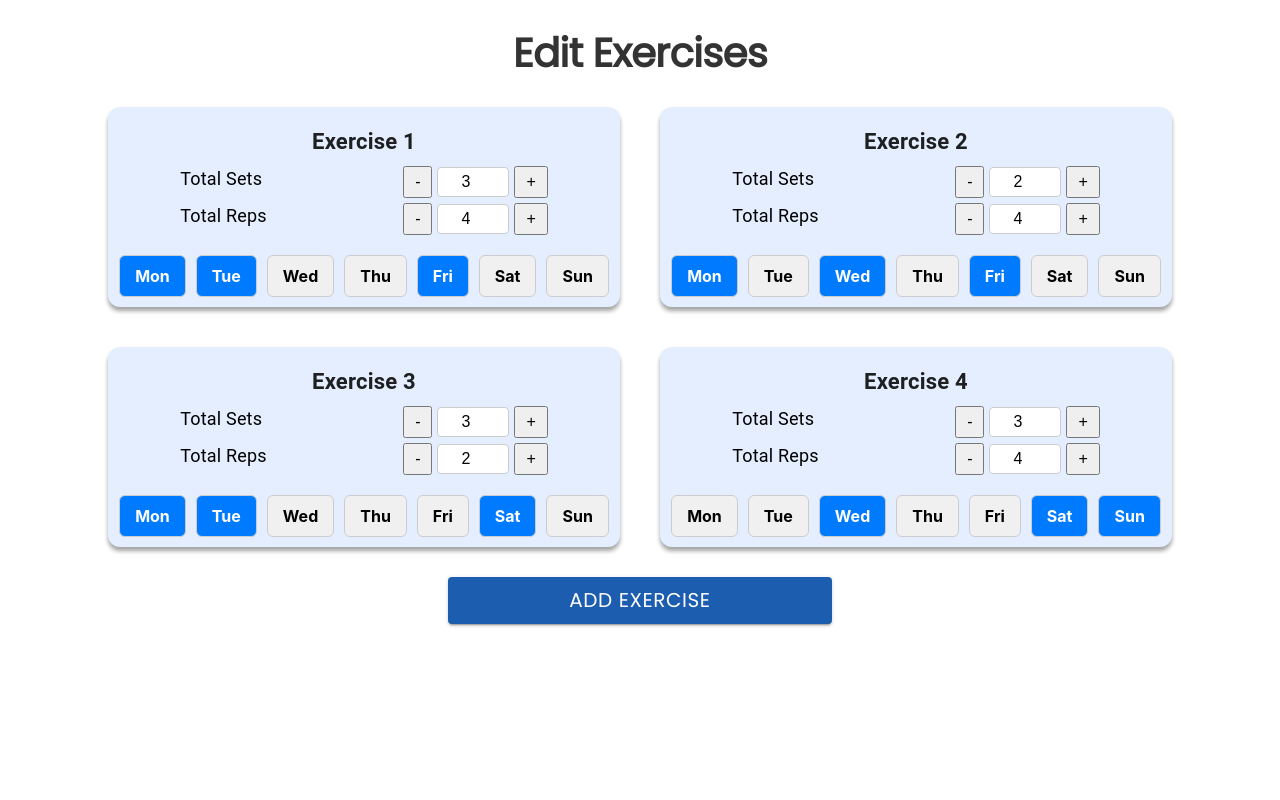
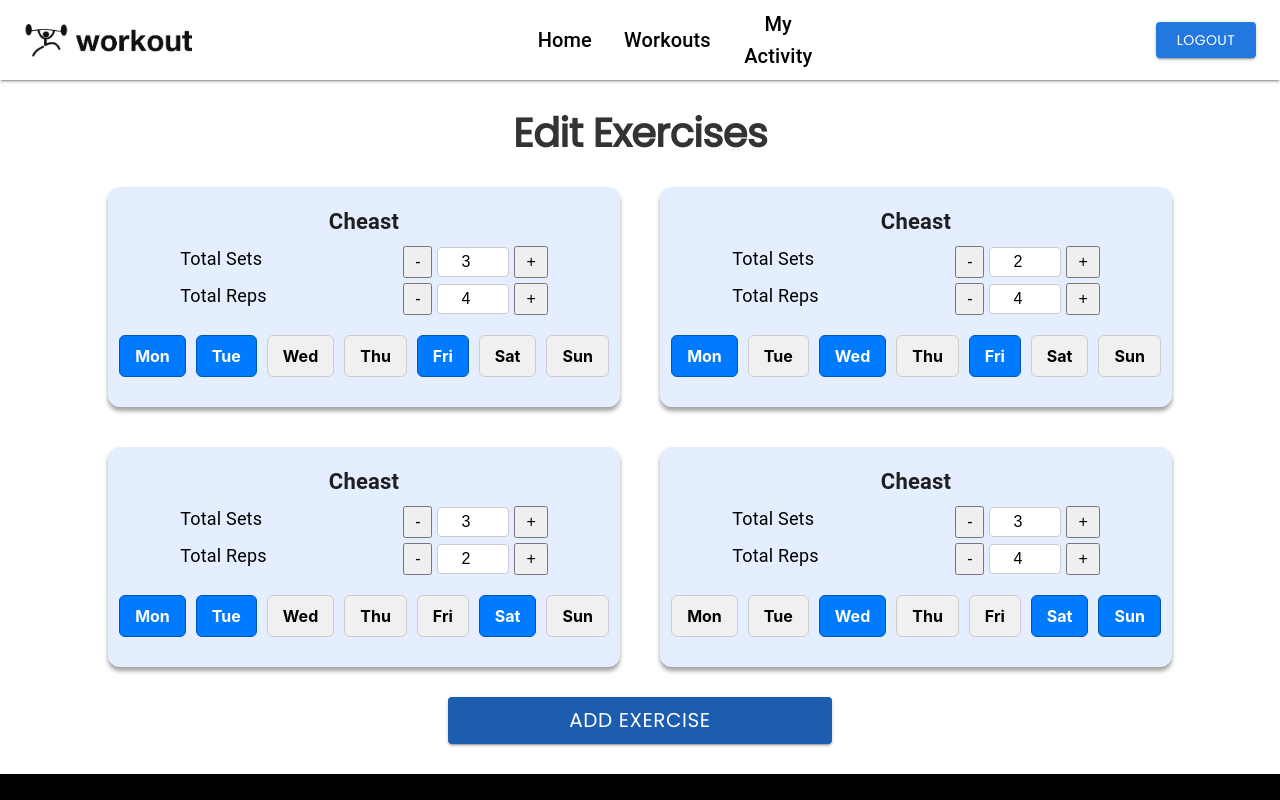
Before and after one commit to Akshat-Soni02/workout, a React (Create React App) app in the folder client/: page /editexercise in a window 1280 px wide. Shown: the top 800 px of the page. Built offline with nearby package versions, Linux system fonts and the light colour scheme.

Commit message:
Modal created

```diff
--- a/client/src/components/days/DaySelector.jsx
+++ b/client/src/components/days/DaySelector.jsx
@@ -1,4 +1,5 @@
 import React, { useState } from "react";
+import "./MultiDaySelector.css"; // Import the CSS file
 
 const daysOfWeek = ["Mon", "Tue", "Wed", "Thu", "Fri", "Sat", "Sun"];
 
@@ -14,15 +15,11 @@ const MultiDaySelector = ({ selectedDays = [], onSelectionChange }) => {
     };
 
     return (
-        <div style={styles.container}>
+        <div className="multi-day-container">
             {daysOfWeek.map((day) => (
                 <div
                     key={day}
-                    style={{
-                        ...styles.dayBox,
-                        backgroundColor: selected.includes(day) ? "#007bff" : "#f0f0f0",
-                        color: selected.includes(day) ? "#fff" : "#000",
-                    }}
+                    className={`day-box ${selected.includes(day) ? "selected" : ""}`}
                     onClick={() => toggleDay(day)}
                 >
                     {day}
@@ -32,9 +29,4 @@ const MultiDaySelector = ({ selectedDays = [], onSelectionChange }) => {
     );
 };
 
-const styles = {
-    container: { display: "flex", gap: "10px", justifyContent: "center", margin: "20px" },
-    dayBox: { padding: "10px 15px", borderRadius: "6px", cursor: "pointer", fontSize: "16px", fontWeight: "bold", border: "1px solid #ccc", transition: "0.3s", userSelect: "none" }
-};
-
 export default MultiDaySelector;
--- /dev/null
+++ b/client/src/components/days/MultiDaySelector.css
@@ -0,0 +1,27 @@
+.multi-day-container {
+    display: flex;
+    gap: 10px;
+    justify-content: center;
+    margin: 20px;
+}
+
+.day-box {
+    padding: 10px 15px;
+    border-radius: 6px;
+    cursor: pointer;
+    font-size: 16px;
+    font-weight: bold;
+    border: 1px solid #ccc;
+    background-color: #f0f0f0;
+    color: black;
+    transition: background-color 0.3s ease-in-out;
+    user-select: none;
+}
+
+
+/* Selected state */
+.day-box.selected {
+    background-color: #007bff; /* Blue when selected */
+    color: white;
+    border-color: #0056b3;
+}
--- a/client/src/components/editExerciseCard/EditExerciseCard.jsx
+++ b/client/src/components/editExerciseCard/EditExerciseCard.jsx
@@ -30,14 +30,14 @@ const EditExerciseCard = ({ sx = {}, id, plan, onUpdate }) => {
                 borderRadius: "12px",
                 boxShadow: "0 4px 4px rgba(0, 0, 0, 0.36)",
                 width: "40vw",
-                height: "25vh",
+                height: "220px",
                 margin: "20px",
                 ...sx,
             }}
         >
             <CardContent>
                 <Title sx={{ textAlign: "center", fontWeight: "bold", fontSize: "22px" }}>
-                    {"Exercise " + id}
+                    {plan.name}
                 </Title>
                 <EditSetsAndReps label="Total Sets" initialValue={plan.sets} onChange={handleSetsChange} />
                 <EditSetsAndReps label="Total Reps" initialValue={plan.reps} onChange={handleRepsChange} />
--- a/client/src/components/exerciseCard/ExerciseCard.jsx
+++ b/client/src/components/exerciseCard/ExerciseCard.jsx
@@ -8,7 +8,6 @@ const ExerciseCard = ({
   sx = {},
   setsAndReps,
   btnText,
-  id
 }) => {
   return (
     <Card
@@ -17,14 +16,14 @@ const ExerciseCard = ({
         borderRadius: "12px",
         boxShadow: "0 4px 4px rgba(0, 0, 0, 0.36)",
         width: "40vw",
-        height: "20vh",
+        height: "190px",
         margin: "20px",
         ...sx
       }}
     >
       <CardContent>
         <Title sx={{ textAlign: "center", fontWeight: "bold", fontSize: "22px" }}>
-          {"Exercise " + id}
+          {setsAndReps.name}
         </Title>
 
         <div style={{paddingLeft : "20px",paddingBottom: "5px"}}>
--- a/client/src/components/workoutCard/WorkoutCard.jsx
+++ b/client/src/components/workoutCard/WorkoutCard.jsx
@@ -8,7 +8,7 @@ const WorkoutCard = ({
   sx = {},
   exercises,
   btnText,
-  id,
+  name,
 }) => {
   return (
     <Card
@@ -17,14 +17,14 @@ const WorkoutCard = ({
         borderRadius: "12px",
         boxShadow: "0 4px 4px rgba(0, 0, 0, 0.36)",
         width: "40vw",
-        height: "25vh",
+        height: "245px",
         margin: "20px",
         ...sx
       }}
     >
       <CardContent>
         <Title sx={{ textAlign: "center", fontWeight: "bold", fontSize: "22px" }}>
-          {"Workout plan " + id}
+          {name}
         </Title>
 
 
--- a/client/src/components/workoutModal/workoutModal.jsx
+++ b/client/src/components/workoutModal/workoutModal.jsx
@@ -8,7 +8,7 @@ const WorkoutModal = ({ workoutName, setWorkoutName, handleAddPlan, setShowModal
 
     const handleSave = () => {
         handleAddPlan();
-        navigate("/editexercise");
+        //navigate("/editexercise");
     };
 
     return (
--- a/client/src/pages/editExercisesPage/EditExercisesPage.jsx
+++ b/client/src/pages/editExercisesPage/EditExercisesPage.jsx
@@ -4,13 +4,15 @@ import { Heading } from "../../components/customTypo/CustomTypo.jsx";
 import "../workoutPlans/WorkoutPlans.css";
 import CustomButton from "../../components/button/CustomButton.jsx";
 import EditExerciseModal from "../../components/editExerciseModal/EditExerciseModal.jsx";
+import CustomHeader from "../../components/header/CustomHeader.jsx";
+import CustomFooter from "../../components/footer/CustomFooter.jsx";
 
 const EditExercisesPage = () => {
     const [plans, setPlans] = useState([
-        { sets: 3, reps: 4, selectedDays: ["Mon", "Fri", "Tue"] },
-        { sets: 2, reps: 4, selectedDays: ["Mon", "Wed", "Fri"] },
-        { sets: 3, reps: 2, selectedDays: ["Mon", "Tue", "Sat"] },
-        { sets: 3, reps: 4, selectedDays: ["Wed", "Sat", "Sun"] }
+        { name : "Cheast", sets: 3, reps: 4, selectedDays: ["Mon", "Fri", "Tue"] },
+        { name : "Cheast", sets: 2, reps: 4, selectedDays: ["Mon", "Wed", "Fri"] },
+        { name : "Cheast", sets: 3, reps: 2, selectedDays: ["Mon", "Tue", "Sat"] },
+        { name : "Cheast", sets: 3, reps: 4, selectedDays: ["Wed", "Sat", "Sun"] }
     ]);
     const [showModal, setShowModal] = useState(false);
 
@@ -23,6 +25,8 @@ const EditExercisesPage = () => {
     };
 
     return (
+        <>
+        <CustomHeader />
         <div className="workoutpage">
             <Heading>{"Edit Exercises "}</Heading>
             <div className="workoutplans">
@@ -30,7 +34,6 @@ const EditExercisesPage = () => {
                     <EditExerciseCard
                         key={index}
                         plan={plan}
-                        id={index + 1}
                         onUpdate={(updatedPlan) => updatePlan(index, updatedPlan)}
                     />
                 ))}
@@ -43,6 +46,8 @@ const EditExercisesPage = () => {
                 <EditExerciseModal setShowModal={setShowModal} onAddExercise={addExercise} />
             )}
         </div>
+        <CustomFooter />
+        </>
     );
 };
 
--- a/client/src/pages/todayWorkoutPlans/TodayWorkoutPlans.jsx
+++ b/client/src/pages/todayWorkoutPlans/TodayWorkoutPlans.jsx
@@ -3,14 +3,18 @@ import React from "react";
 import ExerciseCard from "../../components/exerciseCard/ExerciseCard.jsx";
 import { Title, Heading}from "../../components/customTypo/CustomTypo.jsx";
 import CustomButton from "../../components/button/CustomButton.jsx";
-import '../workoutPlans/WorkoutPlans.css'
+import '../workoutPlans/WorkoutPlans.css';
+import CustomHeader from "../../components/header/CustomHeader.jsx";
+import CustomFooter from "../../components/footer/CustomFooter.jsx";
 
 
 const TodayWorkoutPlans = () => {
 
 
-    const plans = [{sets : 3,reps : 4},{sets : 2,reps : 4},{sets : 3,reps : 2},{sets : 3,reps : 4}]
+    const plans = [{name : "Exercise 1",sets : 3,reps : 4},{name : "Exercise 2",sets : 2,reps : 4},{name : "Exercise 3",sets : 3,reps : 2},{name : "Exercise 4",sets : 3,reps : 4}]
                 return (
+                    <>
+                    <CustomHeader />
                     <div className="workoutpage">
                     <Heading>{ "Today's Exercise Plan" }</Heading>
                     <div className="workoutplans">
@@ -19,11 +23,12 @@ const TodayWorkoutPlans = () => {
                                 key={index}
                                 setsAndReps = {plan}
                                 btnText="Record logs"
-                                id = {index + 1}
                             />
                         ))}
                     </div>
                     </ div>
+                    <CustomFooter />
+                    </>
                 );
 };
 
--- a/client/src/pages/workoutPlans/WorkoutPlans.css
+++ b/client/src/pages/workoutPlans/WorkoutPlans.css
@@ -11,6 +11,7 @@
   align-items: center;
   margin: 30px;
 }
+
 .modal-overlay {
   position: fixed;
   top: 0;
@@ -28,32 +29,51 @@
   padding: 20px;
   border-radius: 10px;
   box-shadow: 0px 4px 6px rgba(0, 0, 0, 0.1);
-  width: 300px;
+  width: 500px;
+  max-width: 90%;
+  max-height: 80vh;
   text-align: center;
+  display: flex;
+  flex-direction: column;
+  overflow-y: auto;
+}
+
+.modal h2 {
+  font-size: 22px;
 }
 
 .modal input {
-  width: 100%;
   padding: 10px;
   margin: 10px 0;
   border: 1px solid #ccc;
   border-radius: 5px;
+  font-size: 16px;
+}
+
+.modal-content {
+  display: flex;
+  flex-direction: column;
+  gap: 15px; /* Adds space between elements */
 }
 
 .modal-buttons {
   display: flex;
   justify-content: space-between;
+  margin-top: 15px;
 }
 
 .modal-buttons button {
+  flex: 1;
   padding: 10px 15px;
   border: none;
-  background: blue;
+  background: #1C5DAF;
   color: white;
   border-radius: 5px;
   cursor: pointer;
+  margin: 0 5px;
+  font-size: 16px;
 }
 
 .modal-buttons button:hover {
-  background: darkblue;
+  background: #0f3a6d;
 }
--- a/client/src/pages/workoutPlans/WorkoutPlans.jsx
+++ b/client/src/pages/workoutPlans/WorkoutPlans.jsx
@@ -3,11 +3,13 @@ import WorkoutCard from "../../components/workoutCard/WorkoutCard";
 import "./WorkoutPlans.css";
 import { Heading } from "../../components/customTypo/CustomTypo.jsx";
 import CustomButton from "../../components/button/CustomButton.jsx";
-import WorkoutModal from "../../components/workoutModal/workoutModal.jsx"
+import WorkoutModal from "../../components/workoutModal/workoutModal.jsx";
+import CustomHeader from "../../components/header/CustomHeader.jsx";
+import CustomFooter from "../../components/footer/CustomFooter.jsx";
 
 const WorkoutPage = () => {
     const [plans, setPlans] = useState([
-        { name: "Chest", exercises: ["item1", "item2", "item3", "item4"] },
+        { name: "Chest", exercises: ["item1", "item2", "item3", "item4", "item3", "item4"] },
         { name: "Back", exercises: ["item1", "item2", "item3", "item4"] },
     ]);
     const [showModal, setShowModal] = useState(false);
@@ -22,13 +24,14 @@ const WorkoutPage = () => {
     };
 
     return (
+        <>
+        <CustomHeader />
         <div className="workoutpage">
             <Heading>{"All Workout Plans"}</Heading>
             <div className="workoutplans">
                 {plans.map((plan, index) => (
                     <WorkoutCard
                         key={index}
-                        id={index + 1}
                         name={plan.name}
                         exercises={plan.exercises}
                         btnText="Edit"
@@ -48,6 +51,8 @@ const WorkoutPage = () => {
                 />
             )}
         </div>
+        <CustomFooter />
+        </>
     );
 };
 
```
Also changed, not shown: client/src/components/editExerciseModal/EditExerciseModal.jsx (+22 -3 lines), 1 other file (tests, documents, lock files or other folders).
